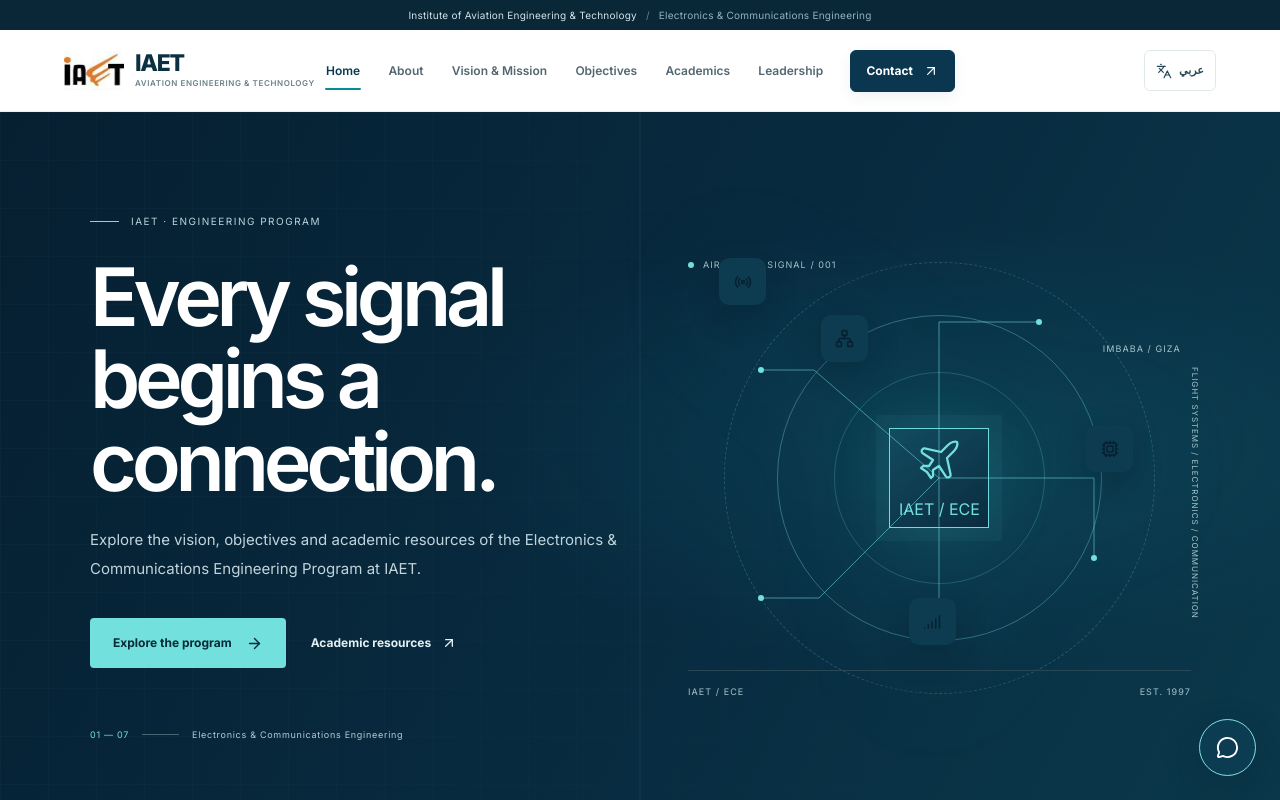
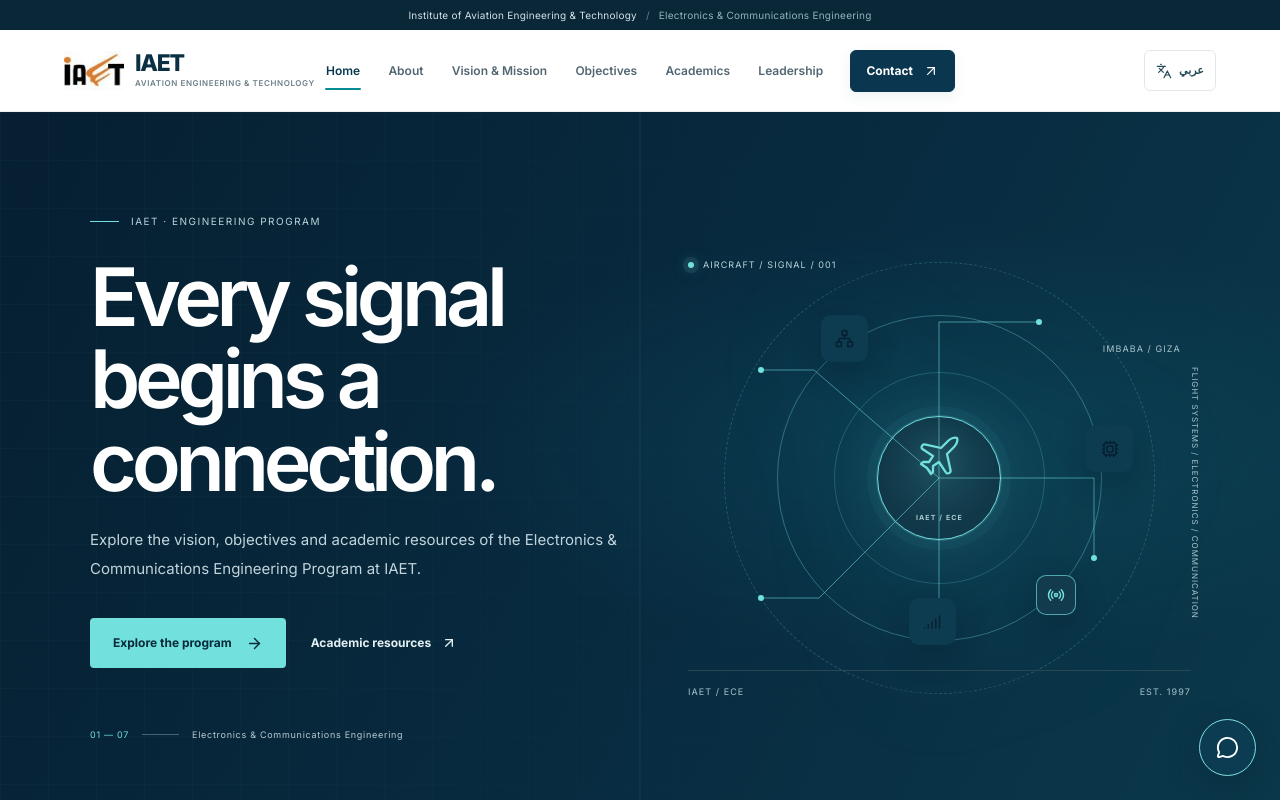
Before and after one commit to Abdo1629/iaet-comm, a Next.js app: page / in a window 1280 px wide. Shown: the top 800 px of the page. Built offline with nearby package versions, Linux system fonts and the light colour scheme.

Commit message:
Style aviation and communications hero motif

```diff
--- a/app/globals.css
+++ b/app/globals.css
@@ -1584,3 +1584,52 @@ html[dir="rtl"] .site-header .desktop-nav .nav-item::after {
   .site-header .desktop-nav .nav-item::after { transition: none; }
   .hero-copy > *, .hero-visual { will-change: auto; }
 }
+
+
+/* Aviation identity inside the communications-led hero visual */
+.aircraft-core {
+  width: 124px;
+  height: 124px;
+  gap: 3px;
+  border-radius: 50%;
+  background:
+    radial-gradient(circle at 50% 42%, rgb(114 225 227 / 12%), transparent 62%),
+    #103849;
+  box-shadow:
+    0 0 0 10px rgb(114 225 227 / 4%),
+    0 0 0 1px rgb(114 225 227 / 18%),
+    0 0 70px rgb(114 225 227 / 12%);
+}
+.aircraft-core svg {
+  color: var(--cyan);
+  filter: drop-shadow(0 0 12px rgb(114 225 227 / 24%));
+}
+.aircraft-core span {
+  color: #a8cbd2;
+  font-size: 7px;
+  font-weight: 700;
+  letter-spacing: .16em;
+}
+.node-radio {
+  top: 72%;
+  right: 19%;
+  width: 40px;
+  height: 40px;
+  border: 1px solid rgb(114 225 227 / 65%);
+  color: var(--cyan);
+  background: #123b4d;
+}
+.visual-label-top {
+  color: #b8d5dc;
+}
+.visual-label-top .live-dot {
+  box-shadow: 0 0 0 5px rgb(114 225 227 / 10%), 0 0 15px rgb(114 225 227 / 55%);
+}
+@media (max-width: 760px) {
+  .aircraft-core { width: 104px; height: 104px; }
+  .aircraft-core svg { width: 40px; height: 40px; }
+  .node-radio { width: 35px; height: 35px; }
+}
+@media (prefers-reduced-motion: reduce) {
+  .aircraft-core svg { filter: none; }
+}
```
